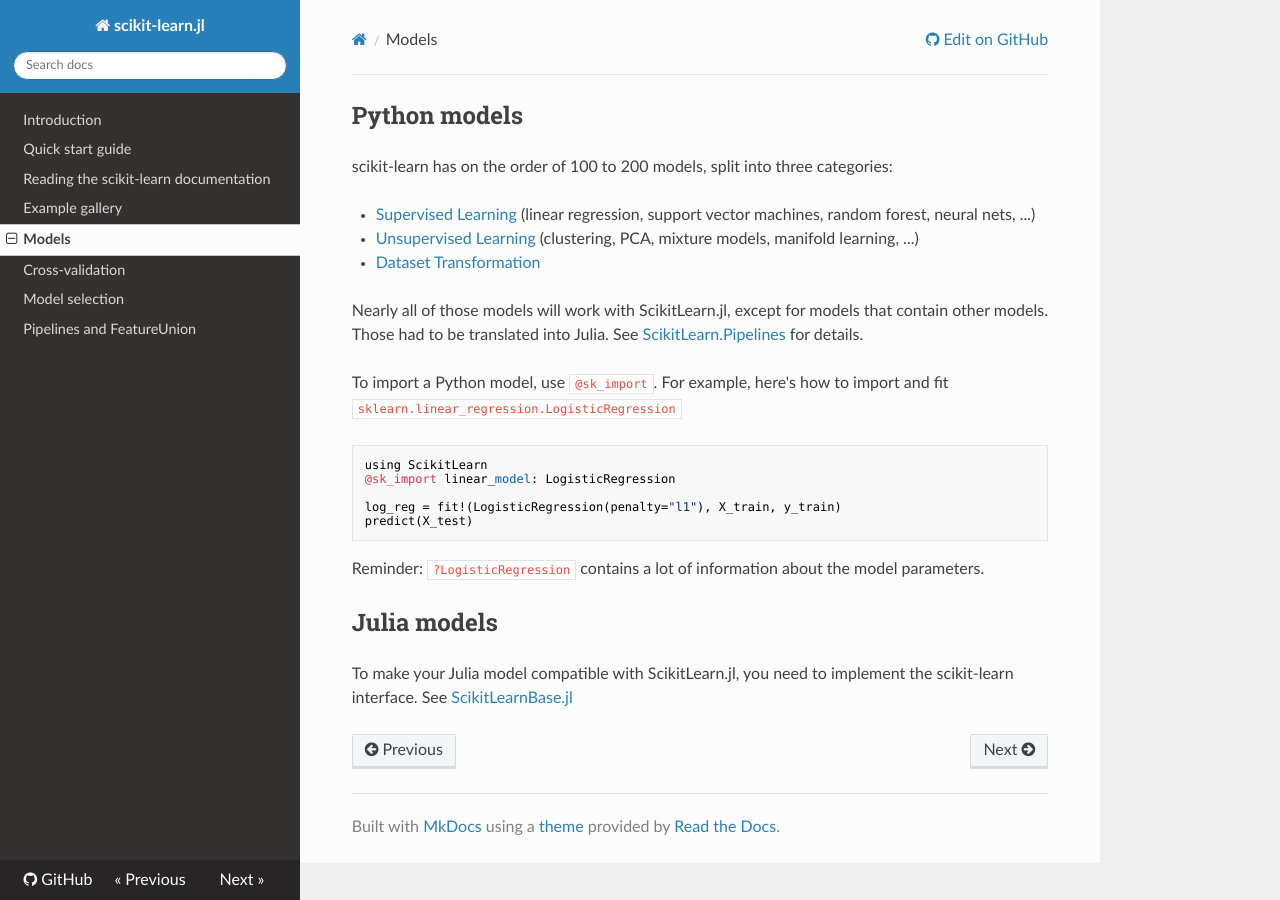
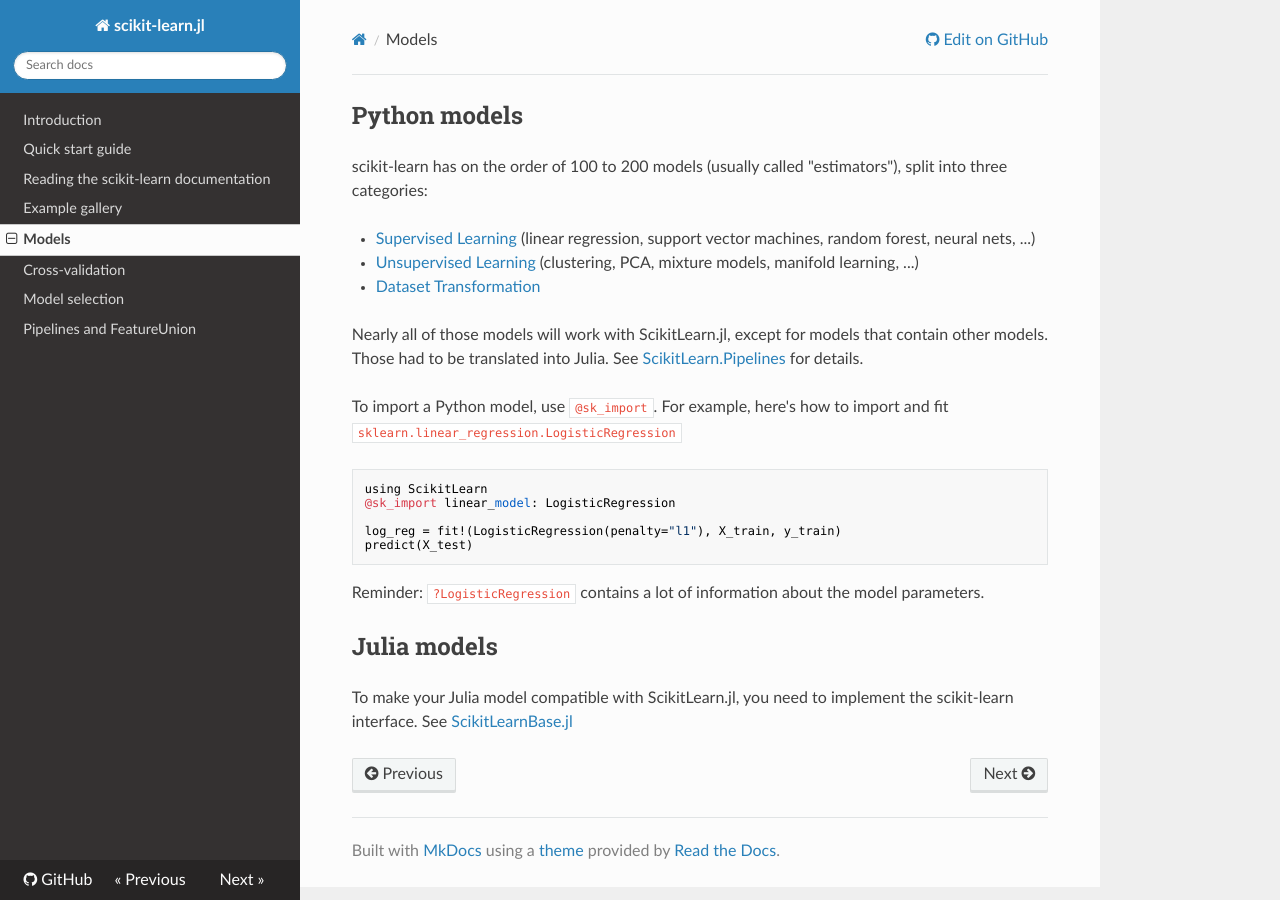
Before and after one commit to cstjean/ScikitLearn.jl, an MkDocs documentation site: the page built from docs/models.md, in a window 1280 px wide. Built offline with MkDocs 1.6.1, drawn with Linux system fonts in a browser that asks for light colours; nearby versions of some CDN libraries; old or Windows-style settings are respelled for this version of MkDocs.

Commit message:
Documentation tweaks

```diff
--- a/docs/models.md
+++ b/docs/models.md
@@ -1,7 +1,8 @@
 Python models
 -----
 
-scikit-learn has on the order of 100 to 200 models, split into three categories:
+scikit-learn has on the order of 100 to 200 models (usually called
+"estimators"), split into three categories:
 
 - [Supervised Learning](http://scikit-learn.org/stable/supervised_learning.html) (linear regression, support vector machines, random forest, neural nets, ...)
 - [Unsupervised Learning](http://scikit-learn.org/stable/unsupervised_learning.html) (clustering, PCA, mixture models, manifold learning, ...)
```
Also changed, not shown: docs/examples_refer.md (+3 -0 lines), docs/pipelines.md (+2 -2 lines), docs/python.md (+2 -1 lines), 1 other file.
